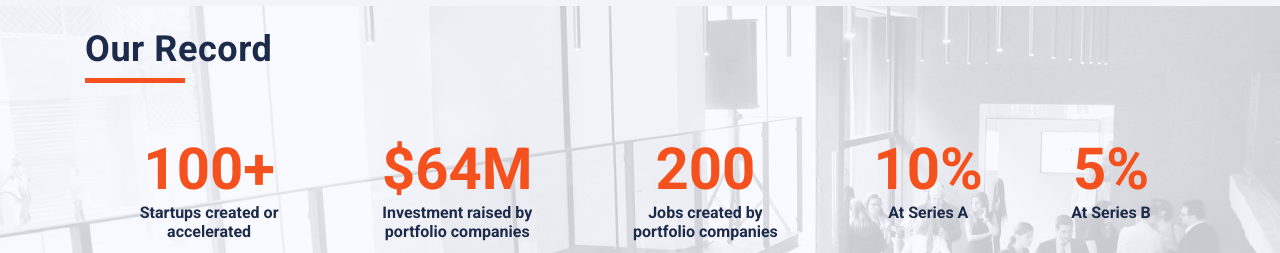
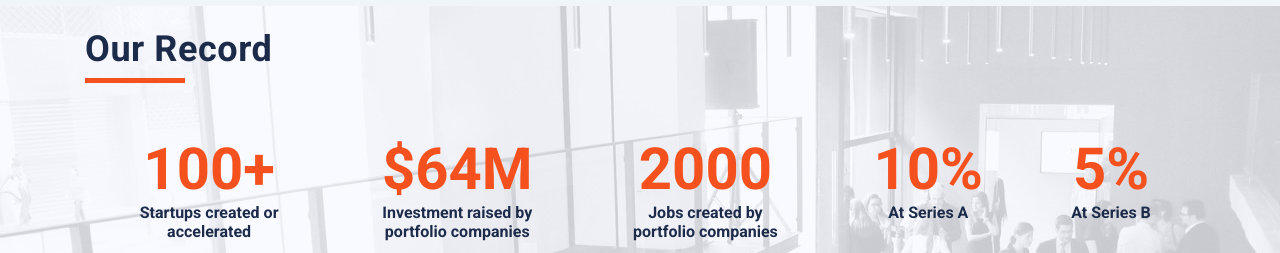
Before and after one commit to thenucleusventures/thenucleusventures.github.io, a plain HTML site: page index.html in a window 1280 px wide. Shown: the part 4840-5093 px from the top of the page. Drawn offline with nearby package versions, Linux system fonts and the light colour scheme.

Commit message:
Update index.html

```diff
--- a/index.html
+++ b/index.html
@@ -345,7 +345,7 @@
                     <div class="color-dark-blue font-size-16px text-center max-width-160px">Investment raised by portfolio companies</div>
                 </div>
                 <div class="mx-auto my-1 d-flex flex-column align-items-center">
-                    <div class="primary-color-custom font-size-58px">200</div>
+                    <div class="primary-color-custom font-size-58px">2000</div>
                     <div class="color-dark-blue font-size-16px text-center max-width-160px">Jobs created by portfolio companies</div>
                 </div>
                 <div class="mx-auto my-1 d-flex flex-column align-items-center">
```
